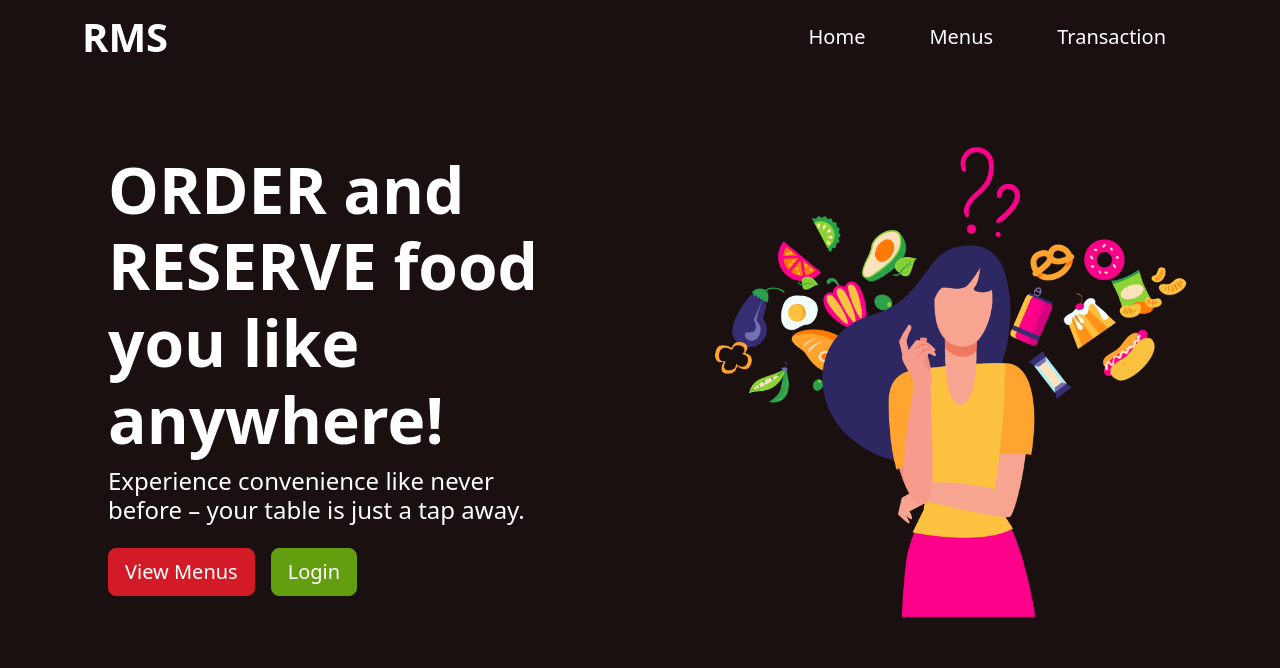
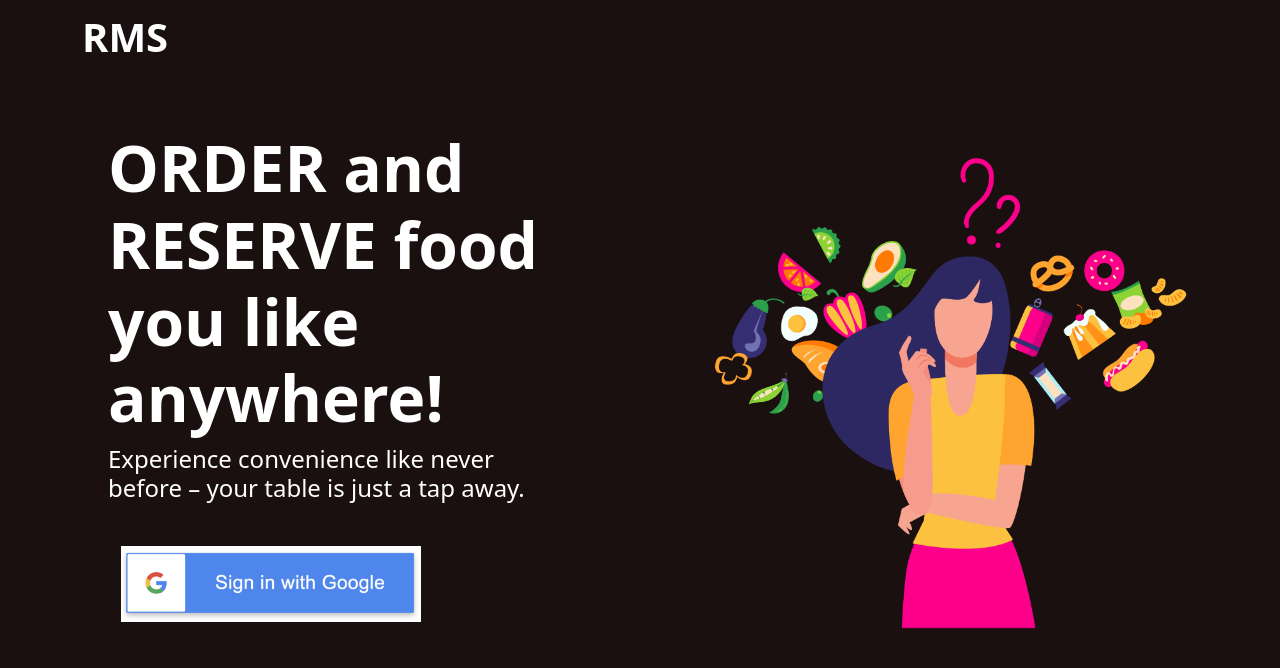
Before and after one commit to Sowishi/RMS, a React (Vite) app: page / in a window 1280 px wide. Shown: the top 668 px of the page. Built offline with nearby package versions, Linux system fonts and the light colour scheme.

Commit message:
end in adding on cart, added rmsContext

```diff
--- a/src/App.jsx
+++ b/src/App.jsx
@@ -7,10 +7,14 @@ import ViewMore from "./page/view-more";
 import { Route, Routes } from "react-router-dom";
 import { ToastContainer } from "react-toastify";
 import "react-toastify/dist/ReactToastify.css";
+import RmsProvider from "./RmsProvider";
+import Cart from "./page/cart";
+import Transaction from "./page/transcation";
 
 function App() {
   return (
     <>
+      <RmsProvider>
         <div className="containe-fluid bg-dark" style={{ minHeight: "100vh" }}>
           <Routes>
             <Route path="/" element={<Landing />} />
@@ -18,8 +22,12 @@ function App() {
             <Route path="/view-more/:productID" element={<ViewMore />} />
             <Route path="/admin" element={<AdminLogin />} />
             <Route path="/admin-dashboard" element={<AdminDashboard />} />
+            <Route path="/cart" element={<Cart />} />
+            <Route path="/transaction" element={<Transaction />} />
           </Routes>
         </div>
+      </RmsProvider>
+
       <ToastContainer />
     </>
   );
--- /dev/null
+++ b/src/RmsContext.js
@@ -0,0 +1,5 @@
+import { createContext } from "react";
+
+const RmsContext = createContext();
+
+export default RmsContext;
--- /dev/null
+++ b/src/RmsProvider.jsx
@@ -0,0 +1,29 @@
+import { useState } from "react";
+import RmsContext from "./RmsContext";
+
+const RmsProvider = ({ children }) => {
+  const [auth, setAuth] = useState(false);
+  const [currentUser, setCurrentUser] = useState(null);
+
+  const enableAuth = () => {
+    setAuth(true);
+  };
+
+  const disableAuth = () => {
+    setAuth(false);
+  };
+
+  const updateCurrentUser = (data) => {
+    setCurrentUser(data);
+  };
+
+  return (
+    <RmsContext.Provider
+      value={{ auth, enableAuth, disableAuth, updateCurrentUser, currentUser }}
+    >
+      {children}
+    </RmsContext.Provider>
+  );
+};
+
+export default RmsProvider;
--- a/src/layout/header.jsx
+++ b/src/layout/header.jsx
@@ -1,10 +1,29 @@
+import { useContext } from "react";
 import Container from "react-bootstrap/Container";
 import Nav from "react-bootstrap/Nav";
 import Navbar from "react-bootstrap/Navbar";
-import NavDropdown from "react-bootstrap/NavDropdown";
 import { Link } from "react-router-dom";
+import RmsContext from "../RmsContext";
+import { Dropdown, Badge } from "react-bootstrap";
+import { auth } from "../../firebase";
+import { signOut } from "firebase/auth";
+import { toast } from "react-toastify";
+import { FaCartShopping } from "react-icons/fa6";
 
 const Header = () => {
+  const { auth, currentUser, disableAuth, updateCurrentUser } =
+    useContext(RmsContext);
+
+  const handleLogout = async () => {
+    try {
+      disableAuth();
+      updateCurrentUser(null);
+      toast("See you again!");
+    } catch (error) {
+      console.error("Error signing out:", error.message);
+    }
+  };
+
   return (
     <>
       <Navbar expand="lg" className="bg-dark navbar-dark">
@@ -14,6 +33,7 @@ const Header = () => {
           </Navbar.Brand>
           <Navbar.Toggle aria-controls="basic-navbar-nav" />
           <Navbar.Collapse id="basic-navbar-nav">
+            {auth && (
               <Nav className="d-flex justify-content-end w-100">
                 <Nav.Link>
                   <Link className="text-white nav-link" to={"/"}>
@@ -25,12 +45,48 @@ const Header = () => {
                     <h5 className="mx-3">Menus</h5>
                   </Link>
                 </Nav.Link>
+
                 <Nav.Link>
                   <Link className="text-white nav-link" to={"/transaction"}>
                     <h5 className="mx-3">Transaction</h5>
                   </Link>
                 </Nav.Link>
+                <Nav.Link>
+                  <Link className="text-white nav-link" to={"/cart"}>
+                    <div className="wrapper d-flex justify-content-center align-items-center">
+                      <h5>Cart</h5>
+                      <FaCartShopping className="mx-1" />
+                      <Badge bg="primary">5</Badge>
+                    </div>
+                  </Link>
+                </Nav.Link>
+                <Nav.Link>
+                  <div className="wrapper d-flex justify-content-center align-items-center">
+                    <h4 className="mx-3">{currentUser.displayName}</h4>
+
+                    <Dropdown>
+                      <Dropdown.Toggle variant="success" id="dropdown-basic">
+                        <img
+                          style={{
+                            width: "35px",
+                            height: "35px",
+                            borderRadius: "100%",
+                          }}
+                          src={currentUser.photoURL}
+                          alt=""
+                        />{" "}
+                      </Dropdown.Toggle>
+
+                      <Dropdown.Menu>
+                        <Dropdown.Item onClick={handleLogout}>
+                          Logout
+                        </Dropdown.Item>
+                      </Dropdown.Menu>
+                    </Dropdown>
+                  </div>
+                </Nav.Link>
               </Nav>
+            )}
           </Navbar.Collapse>
         </Container>
       </Navbar>
--- /dev/null
+++ b/src/page/cart.jsx
@@ -0,0 +1,11 @@
+import DefaultLayout from "../layout/default";
+
+const Cart = () => {
+  return (
+    <DefaultLayout>
+      <h1>Cart</h1>
+    </DefaultLayout>
+  );
+};
+
+export default Cart;
--- a/src/page/landing.jsx
+++ b/src/page/landing.jsx
@@ -4,13 +4,23 @@ import { Link } from "react-router-dom";
 import { GoogleAuthProvider, signInWithPopup } from "firebase/auth";
 import { auth } from "../../firebase";
 import DefaultLayout from "../layout/default";
+import { useContext } from "react";
+import RmsContext from "../RmsContext";
+import google from "../assets/google.png";
 
 const Landing = () => {
+  const {
+    enableAuth,
+    updateCurrentUser,
+    auth: rmsAuth,
+  } = useContext(RmsContext);
+
   const handleGoogleLogin = () => {
     const provider = new GoogleAuthProvider();
     signInWithPopup(auth, provider)
       .then((result) => {
-        // You can access user details here
+        enableAuth();
+        updateCurrentUser(result.user);
         console.log(result.user);
       })
       .catch((error) => {
@@ -32,17 +42,31 @@ const Landing = () => {
                   Experience convenience like never before – your table is just
                   a tap away.
                 </h4>
-                <button className="btn btn-lg btn-primary my-3">
-                  <Link to={"/menu"} className="text-white nav-link">
-                    View Menus
+
+                {!rmsAuth && (
+                  <button
+                    onClick={handleGoogleLogin}
+                    className="btn my-3 text-white"
+                  >
+                    <img
+                      style={{
+                        width: "300px",
+                        height: "100px",
+                        objectFit: "contain",
+                      }}
+                      src={google}
+                      alt=""
+                    />
+                  </button>
+                )}
+                {rmsAuth && (
+                  <Link
+                    to={"/menu"}
+                    className="btn btn-primary my-3 w-100 py-3 text-white fw-bold"
+                  >
+                    View Menu
                   </Link>
-                </button>
-                <button
-                  onClick={handleGoogleLogin}
-                  className="btn btn-lg btn-secondary my-3 mx-3 text-white"
-                >
-                  Login
-                </button>
+                )}
               </div>
             </div>
             <div className="col-lg-6 d-flex justify-content-center align-items-center">
--- /dev/null
+++ b/src/page/transcation.jsx
@@ -0,0 +1,11 @@
+import DefaultLayout from "../layout/default";
+
+const Transaction = () => {
+  return (
+    <DefaultLayout>
+      <h1>Transaction</h1>
+    </DefaultLayout>
+  );
+};
+
+export default Transaction;
--- a/src/page/view-more.jsx
+++ b/src/page/view-more.jsx
@@ -1,17 +1,28 @@
-import { useEffect, useState } from "react";
+import { useContext, useEffect, useState } from "react";
 import RMSModal from "../components/modal";
 import Modal from "react-bootstrap/Modal";
 import Form from "react-bootstrap/Form";
 import DefaultLayout from "../layout/default";
 import { useParams } from "react-router-dom";
-import { doc, getDoc } from "firebase/firestore";
+import {
+  addDoc,
+  collection,
+  doc,
+  getDoc,
+  serverTimestamp,
+} from "firebase/firestore";
 import { db } from "../../firebase";
 import { Spinner } from "react-bootstrap";
+import { FaCartShopping } from "react-icons/fa6";
+import RmsContext from "../RmsContext";
+import { toast } from "react-toastify";
 
 const ViewMore = () => {
   const [showInfoModal, setShowInfoModal] = useState(false);
   const { productID } = useParams();
   const [product, setProduct] = useState();
+
+  const { currentUser } = useContext(RmsContext);
 
   useEffect(() => {
     getProduct();
@@ -27,6 +38,18 @@ const ViewMore = () => {
       console.log("No such document!");
       return null;
     }
+  };
+
+  const handleAddToCart = () => {
+    const cartRef = collection(db, "cart");
+    addDoc(cartRef, {
+      ownerName: currentUser.displayName,
+      ownerID: currentUser.uid,
+      product: product,
+      createdAt: serverTimestamp(),
+    }).then(() => {
+      toast("Added to cart!");
+    });
   };
 
   return (
@@ -89,12 +112,9 @@ const ViewMore = () => {
                 <div className="wrapper d-flex justify-content-end align-items-center">
                   <button
                     className="btn btn-primary btn-lg"
-                    onClick={() => setShowInfoModal(true)}
+                    onClick={handleAddToCart}
                   >
-                    Reserve
-                  </button>
-                  <button className="btn btn-secondary btn-lg text-white m mx-3">
-                    Order
+                    Add to Cart <FaCartShopping />
                   </button>
                 </div>
               </div>
```
Also changed, not shown: src/assets/google.png (added). Lines whose indentation alone changed are shown as unchanged.
